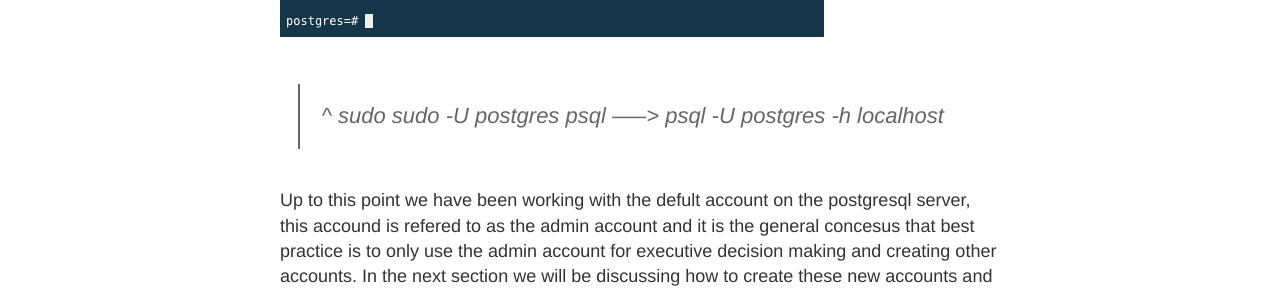
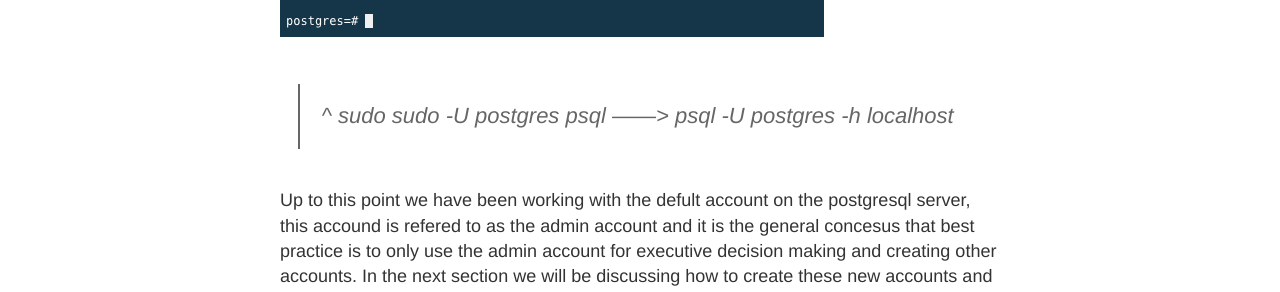
Before and after one commit to JoshTWright/devBlog, a Jekyll site: the page built from _posts/2016-12-5-PostgreSQLCommands.md, in a window 1280 px wide. Shown: the part 1784-2076 px from the top of the page. Built offline with Jekyll 4.4.1, drawn with Linux system fonts in a browser that asks for light colours.

```diff
--- a/_posts/2016-12-5-PostgreSQLCommands.md
+++ b/_posts/2016-12-5-PostgreSQLCommands.md
@@ -38,7 +38,7 @@ Now we can login to our server using a similar command from the first time, take
 
 ![_config.yml]({{ site.baseurl }}/images/pgnlogin.png)
 
->^ sudo sudo -U postgres psql  -----> psql -U postgres -h localhost
+>^ sudo sudo -U postgres psql  ------> psql -U postgres -h localhost
 
 
 
```
